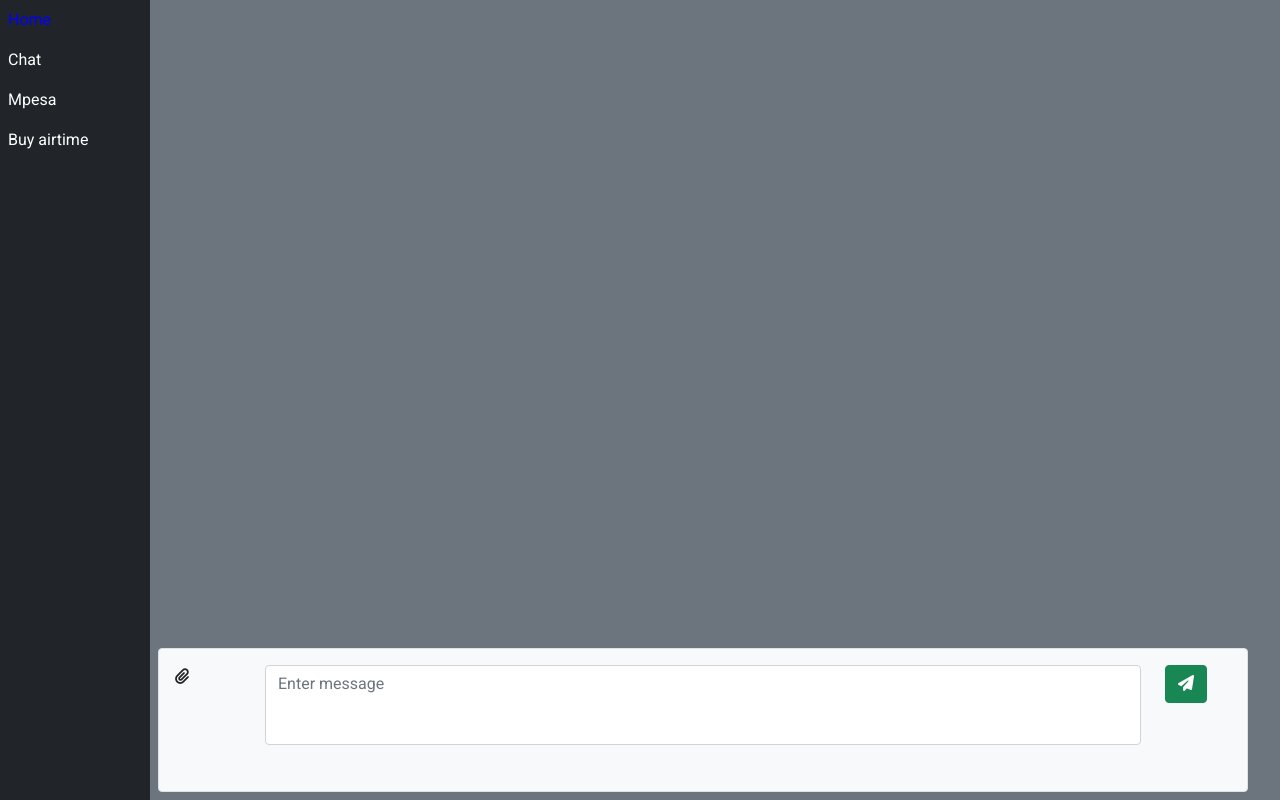
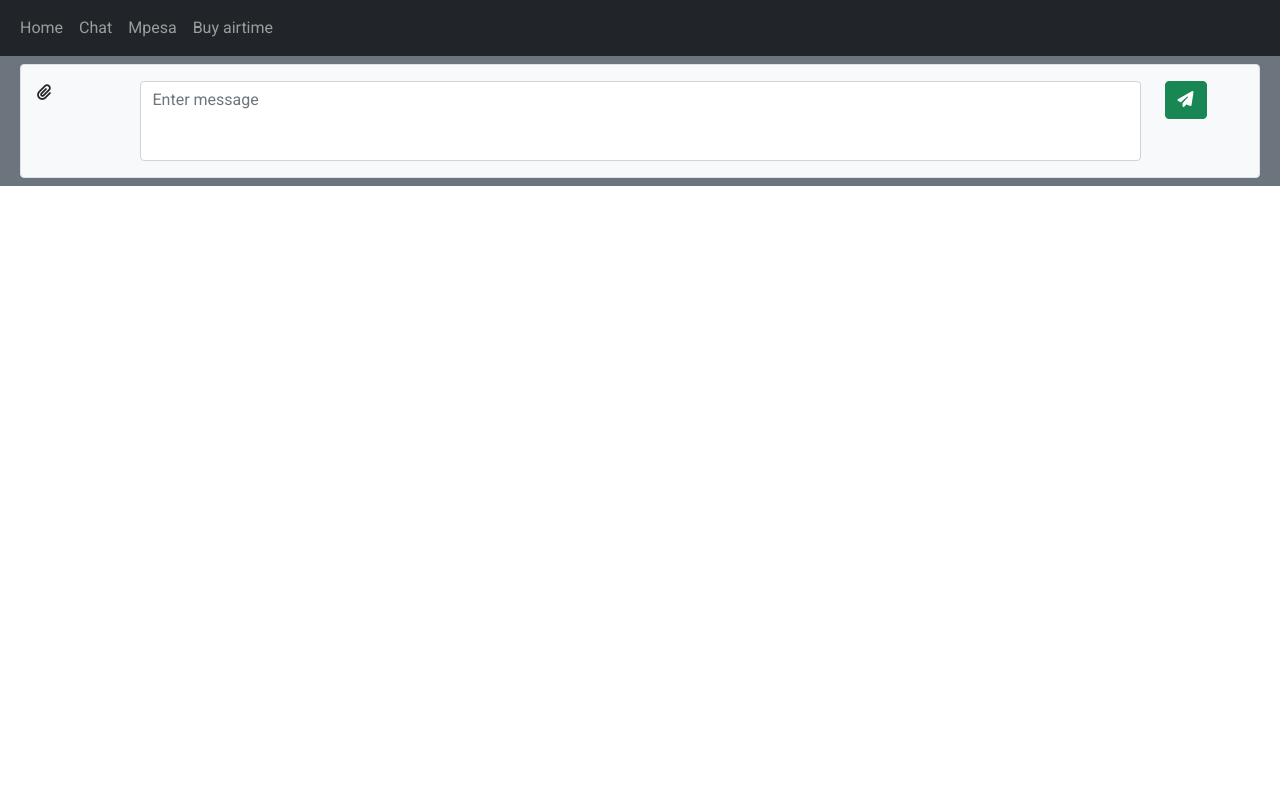
Before and after one commit to anthonyalando8/antho-ai, a Django app: page /chat/ in a window 1280 px wide. Run offline with Django 5.2, Linux system fonts and the light colour scheme; some libraries are stand-ins or nearby versions.

Commit message:
first commit

```diff
--- a/main/templates/main/base.html
+++ b/main/templates/main/base.html
@@ -8,50 +8,42 @@
     <title>{% block title %}Welcome | Mamapesa {% endblock %}</title>
     <style type="text/css">
         @import url('https://fonts.googleapis.com/css2?family=Roboto:ital,wght@0,100;0,300;0,400;0,500;0,700;0,900;1,100;1,300;1,400;1,500;1,700;1,900&display=swap');
-        .sidenav{
-            height: 100%;
-            width: 150px;
-            top: 0;
-            left: 0;
-        }
+
         body *{
             font-family: "Roboto", sans-serif;
             margin: 0;
             padding: 0;
         }
-        .sidenav a{
-            color: white;
-            padding: 8px;
-            text-decoration: none;
-            font-size: 16px;
-            display: block;
-        }
-        .sidenav a:hover{
-            color: blue;
-        }
-        .main{
-            position: absolute;
-            height: 100%;
-            left: 150px;
-            width: calc(100% - 150px);
-        }
+
     </style>
     <script src="https://kit.fontawesome.com/3695de9773.js" crossorigin="anonymous"></script>
     <link href="https://cdn.jsdelivr.net/npm/bootstrap@5.0.2/dist/css/bootstrap.min.css" rel="stylesheet" integrity="sha384-EVSTQN3/azprG1Anm3QDgpJLIm9Nao0Yz1ztcQTwFspd3yD65VohhpuuCOmLASjC" crossorigin="anonymous">
 </head>
 <body>
-    <div class=" container">
-        <div class="sidenav position-fixed bg-dark">
-            <a href="/">Home</a>
-            <a href="/chat">Chat</a>
-            <a href="/mpesa">Mpesa</a>
-            <a href="/airtime">Buy airtime</a>
+    <nav class="navbar navbar-expand-sm bg-dark navbar-dark">
+        <!-- Links -->
+        <div class="container-fluid">
+            <ul class="navbar-nav nav nav-pills">
+                <li class="nav-item">
+                    <a class="nav-link"  href="/">Home</a>
+                </li>
+                <li class="nav-item">
+                    <a class="nav-link" href="/chat">Chat</a>
+                </li>
+                <li class="nav-item">
+                    <a class="nav-link" href="/mpesa">Mpesa</a>
+                </li>
+                <li class="nav-item">
+                    <a class="nav-link" href="/airtime">Buy airtime</a>
+                </li>
+            </ul>
         </div>
-        <div class="main bg-secondary" id="content" name="content">
-            {%block content%}
-                Homepage
-            {%endblock%}
-        </div>
+
+    </nav>
+    <div class="container-fluid bg-secondary">
+        {%block content%}
+            Homepage
+        {%endblock%}
     </div>
 
     <script src="https://cdn.jsdelivr.net/npm/bootstrap@5.0.2/dist/js/bootstrap.bundle.min.js" integrity="sha384-MrcW6ZMFYlzcLA8Nl+NtUVF0sA7MsXsP1UyJoMp4YLEuNSfAP+JcXn/tWtIaxVXM" crossorigin="anonymous"></script>
--- a/main/templates/main/chat.html
+++ b/main/templates/main/chat.html
@@ -7,16 +7,8 @@ Mamapesa | Chatbot
 {%block content%}
 <style>
     .top-section{
-        width: 100%;
-        max-height: 80vh;
-        min-height: 80vh;
         overflow: auto;
         word-wrap: break-word;
-    }
-    .bottom-section{
-        width: 100%;
-        min-height: 20vh;
-        max-height: 20vh;
     }
     textarea {
         resize: none; /* Disable manual resizing */
```
